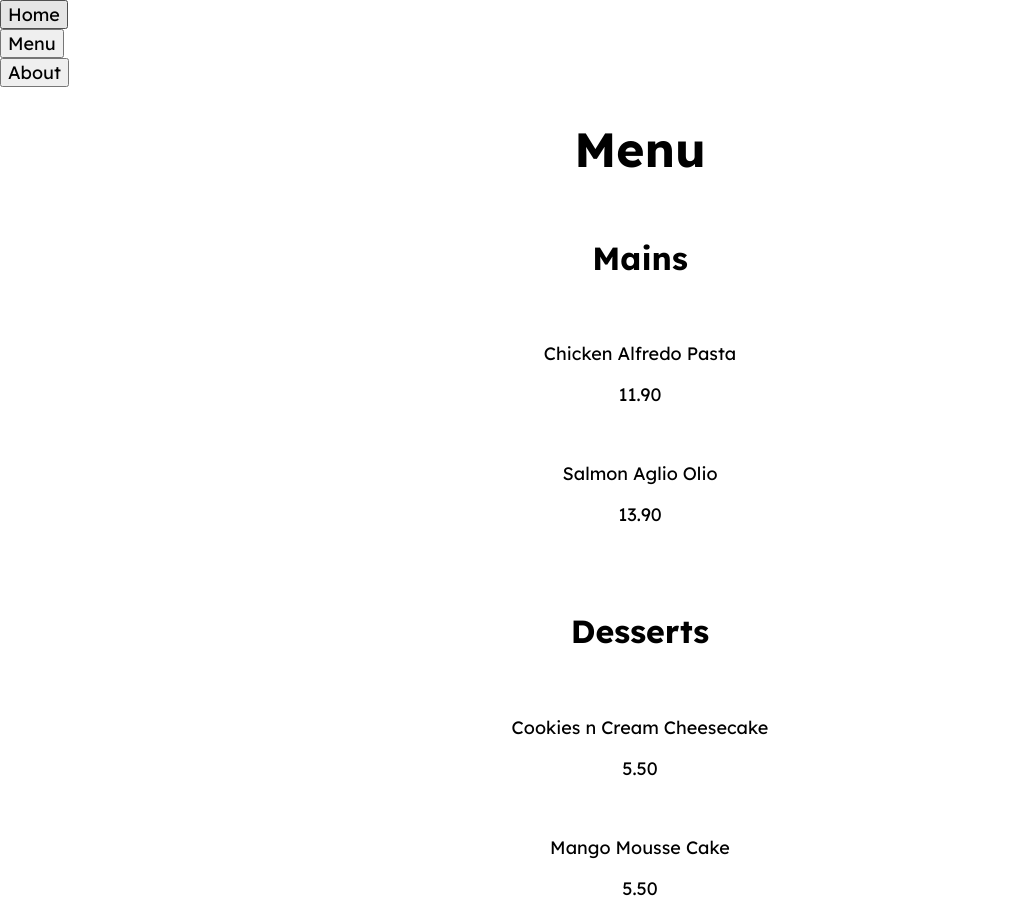
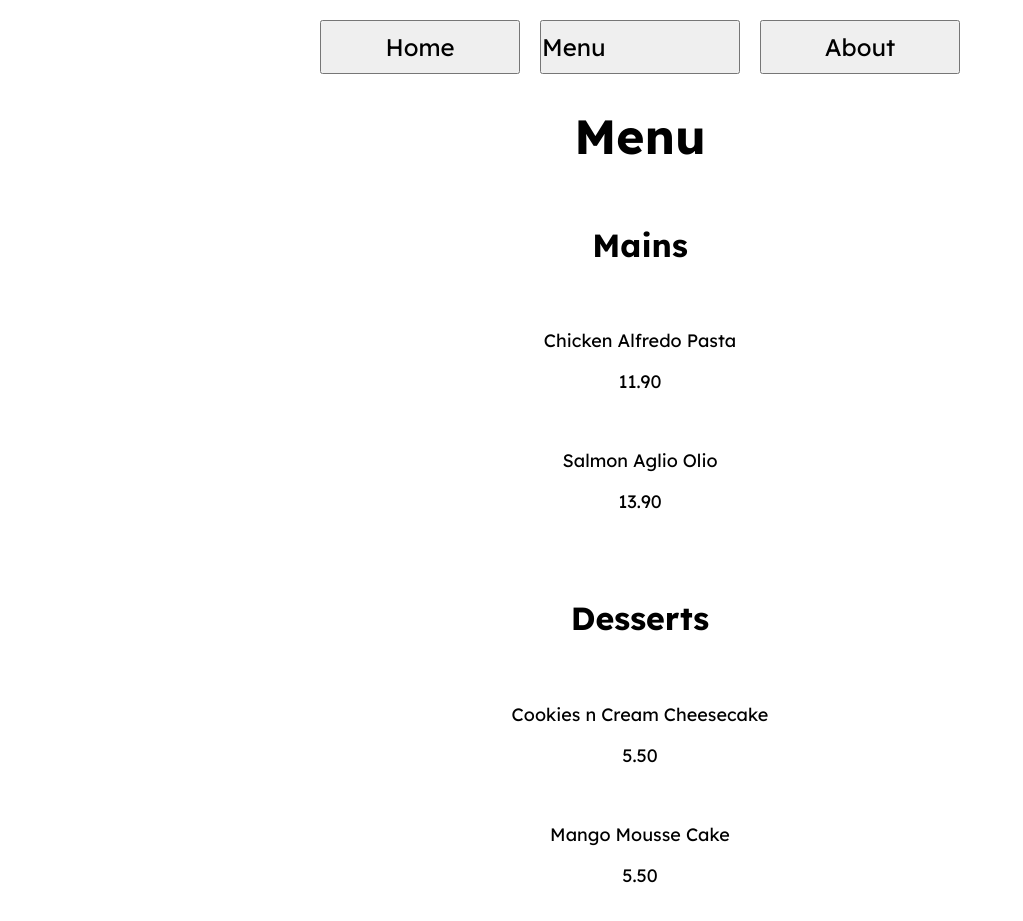
Before and after one commit to syafaatsaat/restaurant-page, a website built with webpack: page src/template.html in a window 1280 px wide. Shown: the top 921 px of the page, without its empty margins (0-1023 px from the left). Built offline with nearby package versions, Linux system fonts and the light colour scheme; a web font is replaced by a local one.

Commit message:
Style nav buttons

```diff
--- a/src/styles.css
+++ b/src/styles.css
@@ -12,7 +12,9 @@ body {
 
 button {
     font-family: inherit;
-    font-size: 18px;
+    font-size: 24px;
+    padding: 10px 0;
+    width: 200px;
 }
 
 h1 {
@@ -21,6 +23,14 @@ h1 {
 
 h2 {
     font-size: 32px;
+}
+
+#nav {
+    display: flex;
+    justify-content: center;
+    align-items: center;
+    gap: 20px;
+    margin: 20px 0;
 }
 
 #logo {
```
